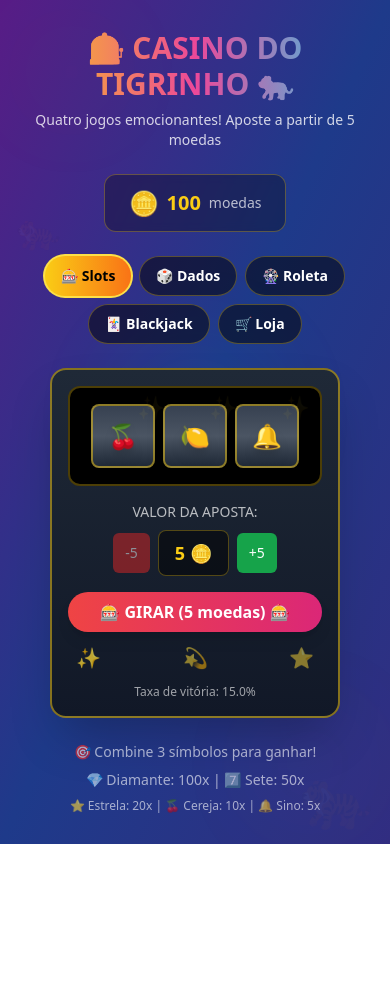
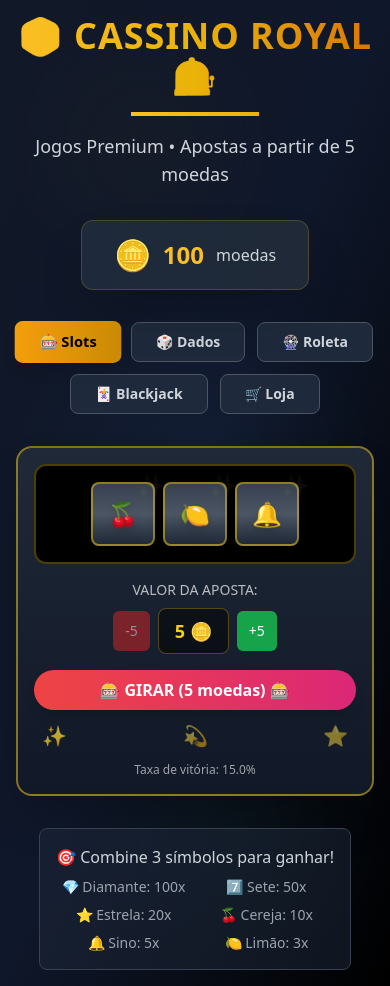
Before and after one commit to daniel-mmarques/coin-cascade-craze, a React (Vite) app: page / in a window 390 px wide. Before the commit the page ends 844 px from the top, so only its background shows below. Built offline with nearby package versions, Linux system fonts and the light colour scheme.

Commit message:
Refactor: Improve casino aesthetics
- Changed the website name to "Cassino".
- Implemented darker background tones for a more professional look.

```diff
--- a/src/components/CoinShop.tsx
+++ b/src/components/CoinShop.tsx
@@ -24,37 +24,37 @@ const CoinShop = ({ onPurchase }: CoinShopProps) => {
     toast({
       title: "Compra realizada!",
       description: `Você recebeu ${totalCoins} moedas${bonus > 0 ? ` (incluindo ${bonus} de bônus!)` : '!'}`,
-      className: "bg-gradient-to-r from-green-400 to-blue-500 text-white border-none",
+      className: "bg-gradient-to-r from-emerald-600 to-green-700 text-white border-none",
     });
   };
 
   return (
-    <div className="bg-gradient-to-b from-purple-800 to-purple-900 rounded-2xl md:rounded-3xl p-4 md:p-8 shadow-2xl border-2 md:border-4 border-yellow-400/50 max-w-sm md:max-w-none mx-auto">
-      <h2 className="text-2xl md:text-3xl font-bold text-yellow-400 text-center mb-6">🛒 LOJA DE MOEDAS 🛒</h2>
+    <div className="bg-gradient-to-b from-slate-800 to-gray-900 rounded-2xl p-6 shadow-2xl border-2 border-amber-400/30 max-w-md mx-auto">
+      <h2 className="text-3xl font-bold text-amber-400 text-center mb-6">🛒 LOJA DE MOEDAS</h2>
 
       <div className="space-y-4">
         {packages.map((pkg, index) => (
-          <div key={index} className="bg-black/30 backdrop-blur-sm rounded-xl p-4 border border-yellow-400/30">
-            <div className="flex justify-between items-center mb-2">
+          <div key={index} className="bg-slate-700/50 backdrop-blur-sm rounded-xl p-4 border border-gray-600">
+            <div className="flex justify-between items-center mb-3">
               <div>
-                <div className="text-lg md:text-xl font-bold text-yellow-400">
+                <div className="text-xl font-bold text-amber-400">
                   🪙 {pkg.coins} moedas
                 </div>
                 {pkg.bonus > 0 && (
-                  <div className="text-sm text-green-400">
+                  <div className="text-sm text-emerald-400 font-medium">
                     + {pkg.bonus} bônus! 🎁
                   </div>
                 )}
-                <div className="text-xs text-white/60">
+                <div className="text-xs text-gray-400">
                   R$ {pkg.pricePerCoin.toFixed(2)} por moeda
                 </div>
               </div>
               <div className="text-right">
-                <div className="text-lg md:text-xl font-bold text-white">
+                <div className="text-xl font-bold text-white">
                   {pkg.price}
                 </div>
                 {pkg.bonus > 0 && (
-                  <div className="text-xs text-green-400">
+                  <div className="text-xs text-emerald-400">
                     Total: {pkg.coins + pkg.bonus}
                   </div>
                 )}
@@ -63,7 +63,7 @@ const CoinShop = ({ onPurchase }: CoinShopProps) => {
 
             <Button
               onClick={() => handlePurchase(pkg.coins, pkg.bonus)}
-              className="w-full bg-gradient-to-r from-green-500 to-blue-600 hover:from-green-600 hover:to-blue-700 text-white font-bold py-2 rounded-lg transition-all duration-200 hover:scale-105"
+              className="w-full bg-gradient-to-r from-emerald-600 to-green-700 hover:from-emerald-700 hover:to-green-800 text-white font-bold py-2 rounded-lg transition-all duration-200 hover:scale-105"
             >
               💳 COMPRAR
             </Button>
@@ -71,12 +71,12 @@ const CoinShop = ({ onPurchase }: CoinShopProps) => {
         ))}
       </div>
 
-      <div className="mt-6 text-center text-xs md:text-sm text-white/60">
+      <div className="mt-6 text-center text-sm text-gray-400">
         💡 Pacotes maiores incluem moedas bônus!
       </div>
 
-      <div className="mt-4 p-3 bg-gradient-to-r from-yellow-400/20 to-orange-400/20 rounded-lg border border-yellow-400/50">
-        <div className="text-center text-sm text-yellow-200">
+      <div className="mt-4 p-3 bg-gradient-to-r from-amber-400/20 to-yellow-500/20 rounded-lg border border-amber-400/30">
+        <div className="text-center text-sm text-amber-200">
           <div className="font-bold">💰 MELHOR VALOR</div>
           <div>Apenas R$ 0,20 por moeda + bônus extras!</div>
         </div>
--- a/src/pages/Index.tsx
+++ b/src/pages/Index.tsx
@@ -39,55 +39,51 @@ const Index = () => {
   };
 
   return (
-    <div className="min-h-screen bg-gradient-to-br from-purple-900 via-blue-900 to-indigo-900 relative overflow-hidden">
-      {/* Background Pattern */}
-      <div className="absolute inset-0 opacity-10">
-        <div className="absolute top-10 left-10 md:top-20 md:left-20 w-16 h-16 md:w-32 md:h-32 bg-yellow-400 rounded-full blur-3xl"></div>
-        <div className="absolute bottom-10 right-10 md:bottom-20 md:right-20 w-20 h-20 md:w-40 md:h-40 bg-pink-400 rounded-full blur-3xl"></div>
-        <div className="absolute top-1/2 left-1/2 w-32 h-32 md:w-60 md:h-60 bg-cyan-400 rounded-full blur-3xl transform -translate-x-1/2 -translate-y-1/2"></div>
+    <div className="min-h-screen bg-gradient-to-br from-gray-900 via-slate-900 to-black relative overflow-hidden">
+      {/* Professional Background Pattern */}
+      <div className="absolute inset-0 opacity-5">
+        <div className="absolute top-20 left-20 w-32 h-32 bg-amber-400 rounded-full blur-3xl"></div>
+        <div className="absolute bottom-20 right-20 w-40 h-40 bg-emerald-400 rounded-full blur-3xl"></div>
+        <div className="absolute top-1/2 left-1/2 w-60 h-60 bg-blue-400 rounded-full blur-3xl transform -translate-x-1/2 -translate-y-1/2"></div>
 
-        {/* Tigrinho no fundo */}
-        <div className="absolute bottom-4 right-4 md:bottom-8 md:right-8 text-6xl md:text-8xl opacity-30 animate-bounce">
-          🐅
-        </div>
-        <div className="absolute top-1/4 left-4 md:left-8 text-4xl md:text-6xl opacity-20 animate-pulse">
-          🐅
-        </div>
-        <div className="absolute top-2/3 right-1/4 text-5xl md:text-7xl opacity-25 animate-pulse" style={{ animationDelay: '1s' }}>
-          🐅
-        </div>
+        {/* Subtle decorative elements */}
+        <div className="absolute bottom-8 right-8 text-6xl opacity-10">♠</div>
+        <div className="absolute top-1/4 left-8 text-4xl opacity-10">♦</div>
+        <div className="absolute top-2/3 right-1/4 text-5xl opacity-10">♣</div>
+        <div className="absolute top-1/3 right-1/3 text-4xl opacity-10">♥</div>
       </div>
 
       <div className="relative z-10 min-h-screen flex flex-col items-center justify-center p-4 md:p-8">
-        {/* Header */}
-        <div className="text-center mb-6 md:mb-8">
-          <h1 className="text-3xl md:text-6xl font-bold text-transparent bg-clip-text bg-gradient-to-r from-yellow-400 via-pink-500 to-cyan-400 mb-2 md:mb-4 animate-fade-in">
-            🎰 CASINO DO TIGRINHO 🐅
+        {/* Professional Header */}
+        <div className="text-center mb-8">
+          <h1 className="text-4xl md:text-7xl font-bold text-transparent bg-clip-text bg-gradient-to-r from-amber-400 via-yellow-500 to-amber-600 mb-4 tracking-wide">
+            🎲 CASSINO ROYAL 🎰
           </h1>
-          <p className="text-sm md:text-xl text-white/80 animate-fade-in px-4">
-            Quatro jogos emocionantes! Aposte a partir de 5 moedas
+          <div className="w-32 h-1 bg-gradient-to-r from-amber-400 to-yellow-500 mx-auto mb-4"></div>
+          <p className="text-lg md:text-xl text-gray-300 font-medium">
+            Jogos Premium • Apostas a partir de 5 moedas
           </p>
         </div>
 
         {/* Coins Display */}
-        <div className="mb-6 md:mb-8 bg-black/30 backdrop-blur-sm rounded-xl md:rounded-2xl px-6 md:px-8 py-3 md:py-4 border border-yellow-400/30">
-          <div className="flex items-center gap-2 md:gap-3">
-            <span className="text-2xl md:text-3xl">🪙</span>
-            <span className="text-xl md:text-2xl font-bold text-yellow-400">{coins}</span>
-            <span className="text-sm md:text-base text-white/70">moedas</span>
+        <div className="mb-8 bg-gradient-to-r from-slate-800 to-gray-800 backdrop-blur-sm rounded-xl px-8 py-4 border border-amber-400/20 shadow-2xl">
+          <div className="flex items-center gap-3">
+            <span className="text-3xl">🪙</span>
+            <span className="text-2xl font-bold text-amber-400">{coins}</span>
+            <span className="text-base text-gray-300 font-medium">moedas</span>
           </div>
         </div>
 
         {/* Game Navigation */}
-        <div className="mb-6 md:mb-8 flex flex-wrap justify-center gap-2">
+        <div className="mb-8 flex flex-wrap justify-center gap-3">
           {Object.entries(games).map(([key, game]) => (
             <Button
               key={key}
               onClick={() => setCurrentGame(key as GameType)}
-              className={`px-4 py-2 rounded-full font-bold transition-all duration-200 ${
+              className={`px-6 py-3 rounded-lg font-semibold transition-all duration-300 ${
                 currentGame === key
-                  ? 'bg-gradient-to-r from-yellow-400 to-orange-500 text-black ring-2 ring-yellow-300'
-                  : 'bg-black/50 text-white hover:bg-black/70 border border-yellow-400/30'
+                  ? 'bg-gradient-to-r from-amber-500 to-yellow-600 text-black shadow-lg scale-105'
+                  : 'bg-slate-800 text-gray-300 hover:bg-slate-700 border border-gray-600 hover:border-amber-400/50'
               }`}
             >
               {game.name}
@@ -96,37 +92,47 @@ const Index = () => {
         </div>
 
         {/* Current Game */}
-        {games[currentGame].component}
+        <div className="w-full max-w-4xl">
+          {games[currentGame].component}
+        </div>
 
-        {/* Instructions */}
-        <div className="mt-6 md:mt-8 text-center text-white/60 max-w-sm md:max-w-md px-4">
+        {/* Professional Instructions */}
+        <div className="mt-8 text-center text-gray-400 max-w-2xl px-4">
           {currentGame === 'slots' && (
-            <>
-              <p className="mb-2 text-sm md:text-base">🎯 Combine 3 símbolos para ganhar!</p>
-              <p className="mb-2 text-sm md:text-base">💎 Diamante: 100x | 7️⃣ Sete: 50x</p>
-              <p className="text-xs md:text-base">⭐ Estrela: 20x | 🍒 Cereja: 10x | 🔔 Sino: 5x</p>
-            </>
+            <div className="bg-slate-800/50 rounded-lg p-4 border border-gray-700">
+              <p className="mb-2 text-base font-medium text-gray-300">🎯 Combine 3 símbolos para ganhar!</p>
+              <div className="grid grid-cols-2 gap-2 text-sm">
+                <p>💎 Diamante: 100x</p>
+                <p>7️⃣ Sete: 50x</p>
+                <p>⭐ Estrela: 20x</p>
+                <p>🍒 Cereja: 10x</p>
+                <p>🔔 Sino: 5x</p>
+                <p>🍋 Limão: 3x</p>
+              </div>
+            </div>
           )}
           {currentGame === 'dice' && (
-            <>
-              <p className="mb-2 text-sm md:text-base">🎯 Aposte no resultado da soma dos dados!</p>
-              <p className="text-xs md:text-base">🎲 Baixo/Alto: 2x | Sete: 5x</p>
-            </>
+            <div className="bg-slate-800/50 rounded-lg p-4 border border-gray-700">
+              <p className="mb-2 text-base font-medium text-gray-300">🎯 Aposte no resultado da soma dos dados!</p>
+              <p className="text-sm">🎲 Baixo/Alto: 2x | Sete: 5x</p>
+            </div>
           )}
           {currentGame === 'roulette' && (
-            <>
-              <p className="mb-2 text-sm md:text-base">🎯 Aposte em uma cor e torça!</p>
-              <p className="text-xs md:text-base">🔴🔵 Vermelho/Preto: 2x | 🟢 Verde: 35x</p>
-            </>
+            <div className="bg-slate-800/50 rounded-lg p-4 border border-gray-700">
+              <p className="mb-2 text-base font-medium text-gray-300">🎯 Aposte em uma cor e torça!</p>
+              <p className="text-sm">🔴🔵 Vermelho/Preto: 2x | 🟢 Verde: 35x</p>
+            </div>
           )}
           {currentGame === 'blackjack' && (
-            <>
-              <p className="mb-2 text-sm md:text-base">🎯 Chegue o mais próximo de 21!</p>
-              <p className="text-xs md:text-base">🃏 Blackjack: 2.5x | Vitória normal: 2x</p>
-            </>
+            <div className="bg-slate-800/50 rounded-lg p-4 border border-gray-700">
+              <p className="mb-2 text-base font-medium text-gray-300">🎯 Chegue o mais próximo de 21!</p>
+              <p className="text-sm">🃏 Blackjack: 2.5x | Vitória normal: 2x</p>
+            </div>
           )}
           {currentGame === 'shop' && (
-            <p className="text-xs md:text-base">💳 Compre moedas para continuar jogando! Apenas R$ 0,20 por moeda</p>
+            <div className="bg-slate-800/50 rounded-lg p-4 border border-gray-700">
+              <p className="text-sm text-gray-300">💳 Compre moedas para continuar jogando! Apenas R$ 0,20 por moeda</p>
+            </div>
           )}
         </div>
       </div>
```
